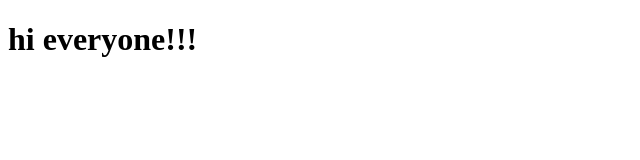
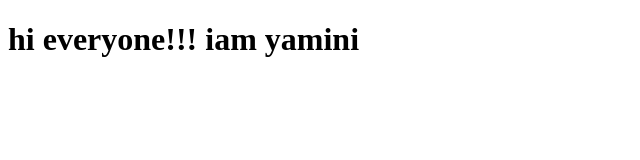
Before and after one commit to yamini-su/HTML-CSS-and-Javascript-for-Web-Developers-Coursera-Course-, a plain HTML site: page week2/index.html in a window 1280 px wide. Shown: the whole page, without its empty margins (0-640 px from the left). Drawn offline with Linux system fonts and the light colour scheme.

Commit message:
small change

```diff
--- a/week2/index.html
+++ b/week2/index.html
@@ -4,6 +4,6 @@
 	<title>hello cousera</title>
 </head>
 <body>
-<h1>hi everyone!!!</h1>
+<h1>hi everyone!!! iam yamini</h1>
 </body>
 </html>
```
